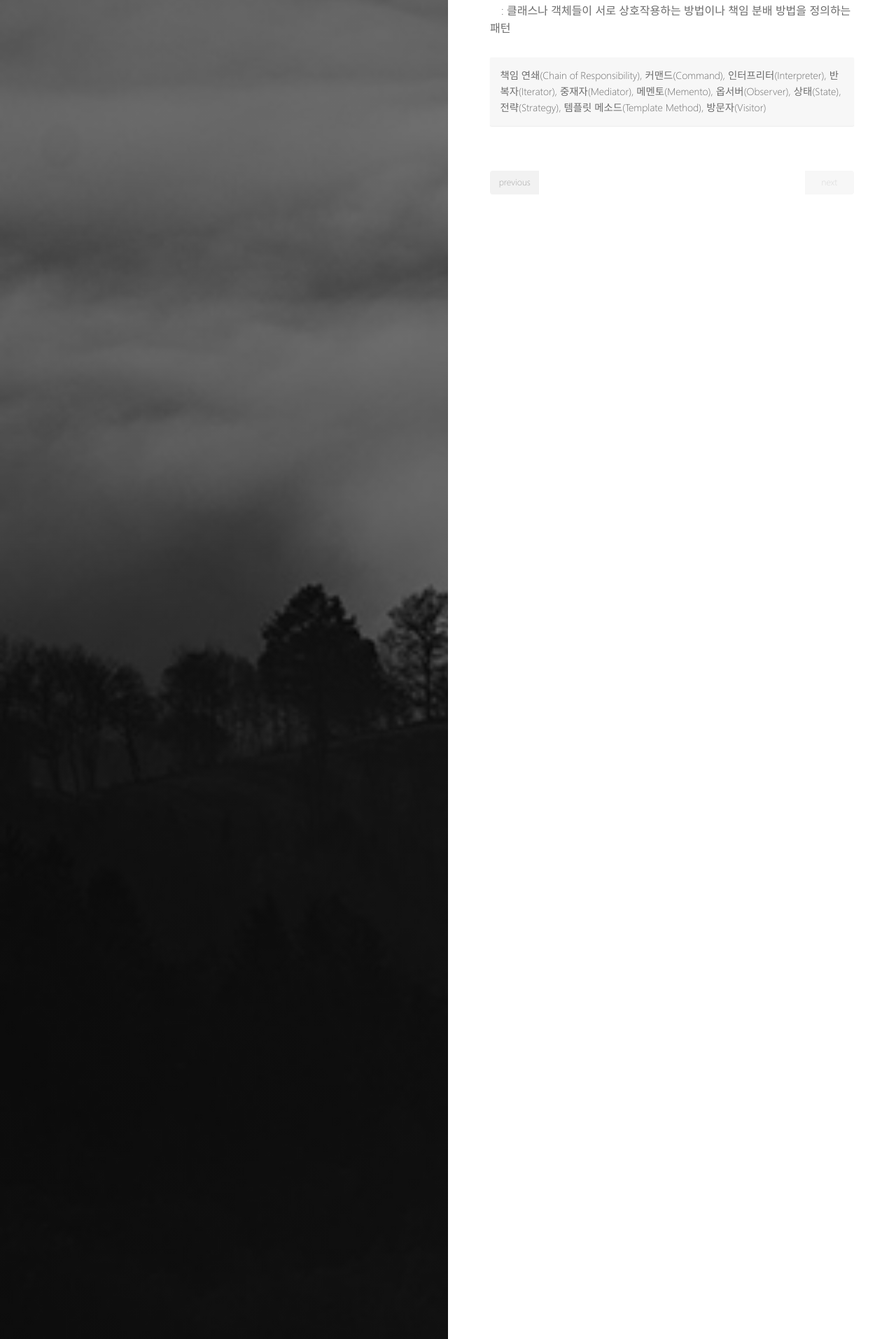
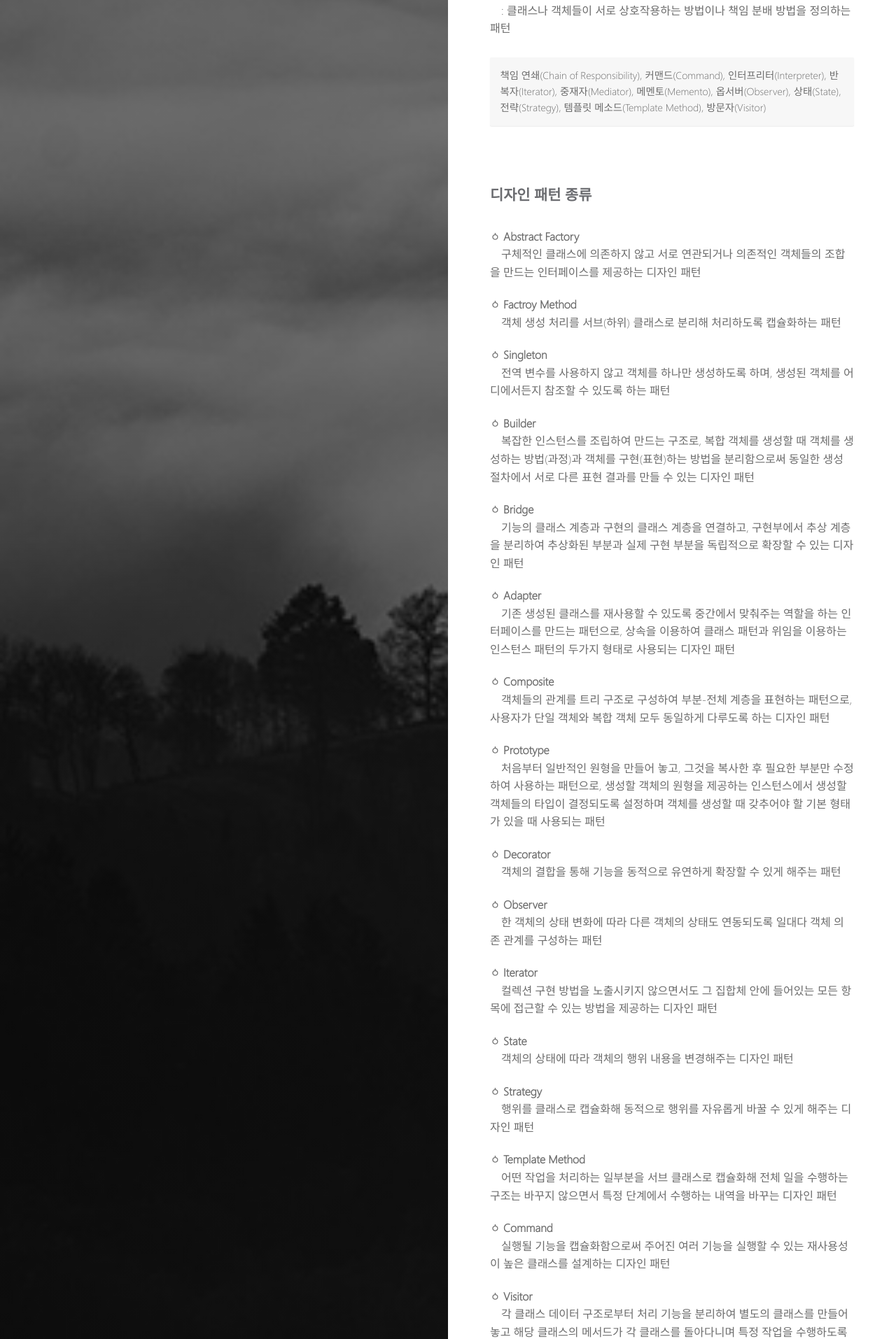
Before and after one commit to uunwon/uunwon.github.io, a Jekyll site: the page built from _posts/2021-04-17-Design-Pattern.md, in a window 1280 px wide. Shown: the part 1221-3135 px from the top of the page at 70% size. Built offline with Jekyll 4.4.1, drawn with Linux system fonts in a browser that asks for light colours; some of the changed text lies outside the part shown.

Commit message:
add post 'design pattern - 종류'

```diff
--- a/_posts/2021-04-17-Design-Pattern.md
+++ b/_posts/2021-04-17-Design-Pattern.md
@@ -46,3 +46,83 @@ tag:
 책임 연쇄(Chain of Responsibility), 커맨드(Command), 인터프리터(Interpreter), 반복자(Iterator), 중재자(Mediator), 메멘토(Memento), 옵서버(Observer), 상태(State), 전략(Strategy), 템플릿 메소드(Template Method), 방문자(Visitor)
 </p>
 {: .notice}
+
+<br>
+
+### 디자인 패턴 종류
+<br>
+ㆁ **Abstract Factory**
+　구체적인 클래스에 의존하지 않고 서로 연관되거나 의존적인 객체들의 조합을 만드는 인터페이스를 제공하는 디자인 패턴
+
+ㆁ **Factroy Method**
+　객체 생성 처리를 서브(하위) 클래스로 분리해 처리하도록 캡슐화하는 패턴
+
+ㆁ **Singleton**
+　전역 변수를 사용하지 않고 객체를 하나만 생성하도록 하며, 생성된 객체를 어디에서든지 참조할 수 있도록 하는 패턴
+
+ㆁ **Builder**
+　복잡한 인스턴스를 조립하여 만드는 구조로, 복합 객체를 생성할 때 객체를 생성하는 방법(과정)과 객체를 구현(표현)하는 방법을 분리함으로써 동일한 생성 절차에서 서로 다른 표현 결과를 만들 수 있는 디자인 패턴
+
+ㆁ **Bridge**
+　기능의 클래스 계층과 구현의 클래스 계층을 연결하고, 구현부에서 추상 계층을 분리하여 추상화된 부분과 실제 구현 부분을 독립적으로 확장할 수 있는 디자인 패턴
+
+ㆁ **Adapter**
+　기존 생성된 클래스를 재사용할 수 있도록 중간에서 맞춰주는 역할을 하는 인터페이스를 만드는 패턴으로, 상속을 이용하여 클래스 패턴과 위임을 이용하는 인스턴스 패턴의 두가지 형태로 사용되는 디자인 패턴
+
+ㆁ **Composite**
+　객체들의 관계를 트리 구조로 구성하여 부분-전체 계층을 표현하는 패턴으로, 사용자가 단일 객체와 복합 객체 모두 동일하게 다루도록 하는 디자인 패턴
+
+ㆁ **Prototype**
+　처음부터 일반적인 원형을 만들어 놓고, 그것을 복사한 후 필요한 부분만 수정하여 사용하는 패턴으로, 생성할 객체의 원형을 제공하는 인스턴스에서 생성할 객체들의 타입이 결정되도록 설정하며 객체를 생성할 때 갖추어야 할 기본 형태가 있을 때 사용되는 패턴
+
+ㆁ **Decorator**
+　객체의 결합을 통해 기능을 동적으로 유연하게 확장할 수 있게 해주는 패턴
+
+ㆁ **Observer**
+　한 객체의 상태 변화에 따라 다른 객체의 상태도 연동되도록 일대다 객체 의존 관계를 구성하는 패턴
+
+ㆁ **Iterator**
+　컬렉션 구현 방법을 노출시키지 않으면서도 그 집합체 안에 들어있는 모든 항목에 접근할 수 있는 방법을 제공하는 디자인 패턴
+
+ㆁ **State**
+　객체의 상태에 따라 객체의 행위 내용을 변경해주는 디자인 패턴
+
+ㆁ **Strategy**
+　행위를 클래스로 캡슐화해 동적으로 행위를 자유롭게 바꿀 수 있게 해주는 디자인 패턴
+
+ㆁ **Template Method**
+　어떤 작업을 처리하는 일부분을 서브 클래스로 캡슐화해 전체 일을 수행하는 구조는 바꾸지 않으면서 특정 단계에서 수행하는 내역을 바꾸는 디자인 패턴
+
+ㆁ **Command**
+　실행될 기능을 캡슐화함으로써 주어진 여러 기능을 실행할 수 있는 재사용성이 높은 클래스를 설계하는 디자인 패턴
+
+ㆁ **Visitor**
+　각 클래스 데이터 구조로부터 처리 기능을 분리하여 별도의 클래스를 만들어놓고 해당 클래스의 메서드가 각 클래스를 돌아다니며 특정 작업을 수행하도록 만드는 패턴으로, 객체의 구조는 변경하지 않으면서 기능만 따로 추가하거나 확장할 때 사용하는 디자인 패턴
+
+ㆁ **Mediator**
+　객체지향설계에서 객체의 수가 너무 많아지면 서로 통신하느라 복잡해져 객체지향에서 가장 중요한 느슨한 결합의 특성을 해칠 수 있다. 이를 해결하는 한가지 방법으로 중간에 이를 통제하고 지시할 수 있는 역할을 하는 중재자를 두고, 중재자에게 모든 것을 요구하여 통신의 빈도수를 줄여 객체지향의 목표를 달성하게 해주는 디자인 패턴
+
+ㆁ **Memento**
+　객체를 이전 상태로 복구시켜야하는 경우, '작업취소(undo)'를 요청하는 디자인 패턴
+
+ㆁ **Interpreter**
+　언어의 다양한 해석, 구체적으로 구문을 나누고 그 분리된 구문의 해석을 맡는 클래스를 각각 작성하여 여러 형태의 언어 구문을 해석할 수 있게 만드는 디자인 패턴 (문법 자체를 캡슐화)
+
+ㆁ **Facade**
+　복잡한 시스템에 대하여 단순한 인터페이스를 제공함으로써 사용자와 시스템 간, 또는 여타 시스템과의 결합도를 낮추어 시스템 구조에 대한 파악을 쉽게 하는 패턴이다. 오류에 대해서 단위별로 확인할 수 있게 하며, 사용자의 측면에서 단순한 인터페이스를 제공하여 접근성을 높일 수 있는 디자인 패턴
+
+ㆁ **Chain of Responsibility**
+　정적으로 어떤 기능에 대한 처리의 연결이 하드코딩되어 있을 시, 기능 처리의 연결 변경이 불가능한테 이를 동적으로 연결되어 있는 경우에 따라서 다르게 처리될 수 있도록 연결한 디자인 패턴
+
+ㆁ **Proxy**
+　'실체 객체에 대한 대리 객체' 로 실체 객체에 대한 접근 이전에 필요한 행동을 취할 수 있게 만들며, 이 점을 이용해 미리 할당하지 않아도 상관없는 것들을 실제 이용할 때 할당하게 하여 메모리 용량을 아낄 수 있으며, 실체 객체를 드러나지 않게 하여 정보은닉의 역할도 수행하는 디자인 패턴
+
+ㆁ **Flyweight**
+　다수의 객체로 생성될 경우 모두가 갖는 본질적인 요소를 클래스화하여 공유함으로써 메모리를 절약하고, '클래스의 경량화'를 목적으로 하는 디자인 패턴
+
+<br>
+
+#### REFERENCE
+https://helloworld-88.tistory.com/291 <br>
+https://www.notion.so/23-1959a781210b48b0b726cba983231649
+{: .notice}
```
Also changed, not shown: 1 other file.
